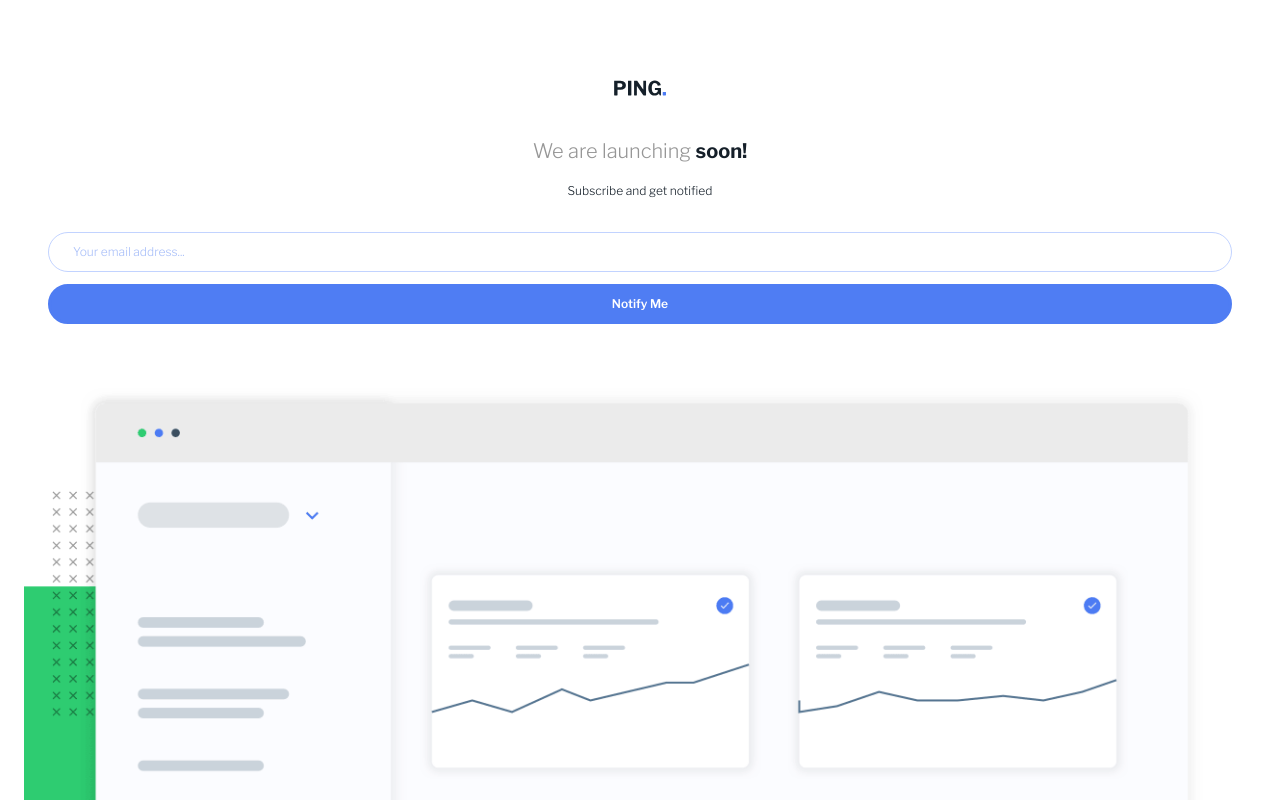
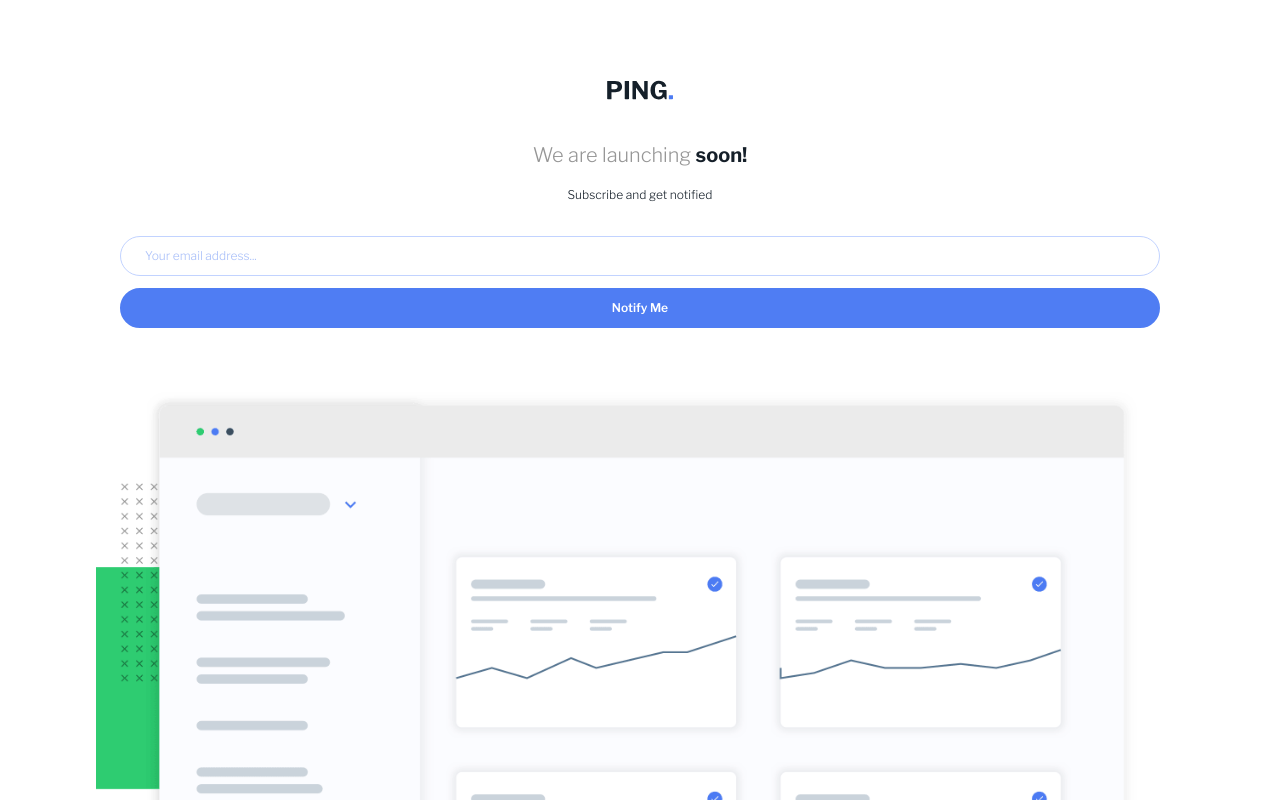
Before and after one commit to codexshell/ping-single-column-coming-soon-page, a SvelteKit app: page / in a window 1280 px wide. Shown: the top 800 px of the page. Built offline with nearby package versions, Linux system fonts and the light colour scheme.

Commit message:
style(responsive): add small layout

```diff
--- a/src/lib/header/Header.svelte
+++ b/src/lib/header/Header.svelte
@@ -15,6 +15,12 @@
 		height: theme('height.4');
 	}
 
+	@media (min-width: theme("screens.sm")) {
+		.logo {
+			height: theme("height.5");
+		}
+	}
+
 	.logo img {
 		margin-inline: auto;
 		height: 100%;
--- a/src/routes/+page.svelte
+++ b/src/routes/+page.svelte
@@ -21,6 +21,12 @@
 		padding-inline: theme('padding.6');
 	}
 
+	@media (min-width: theme('screens.sm')) {
+		section {
+			padding-inline: theme('padding.24');
+		}
+	}
+
 	h1 {
 		color: theme('colors.n-gray');
 	}
```
